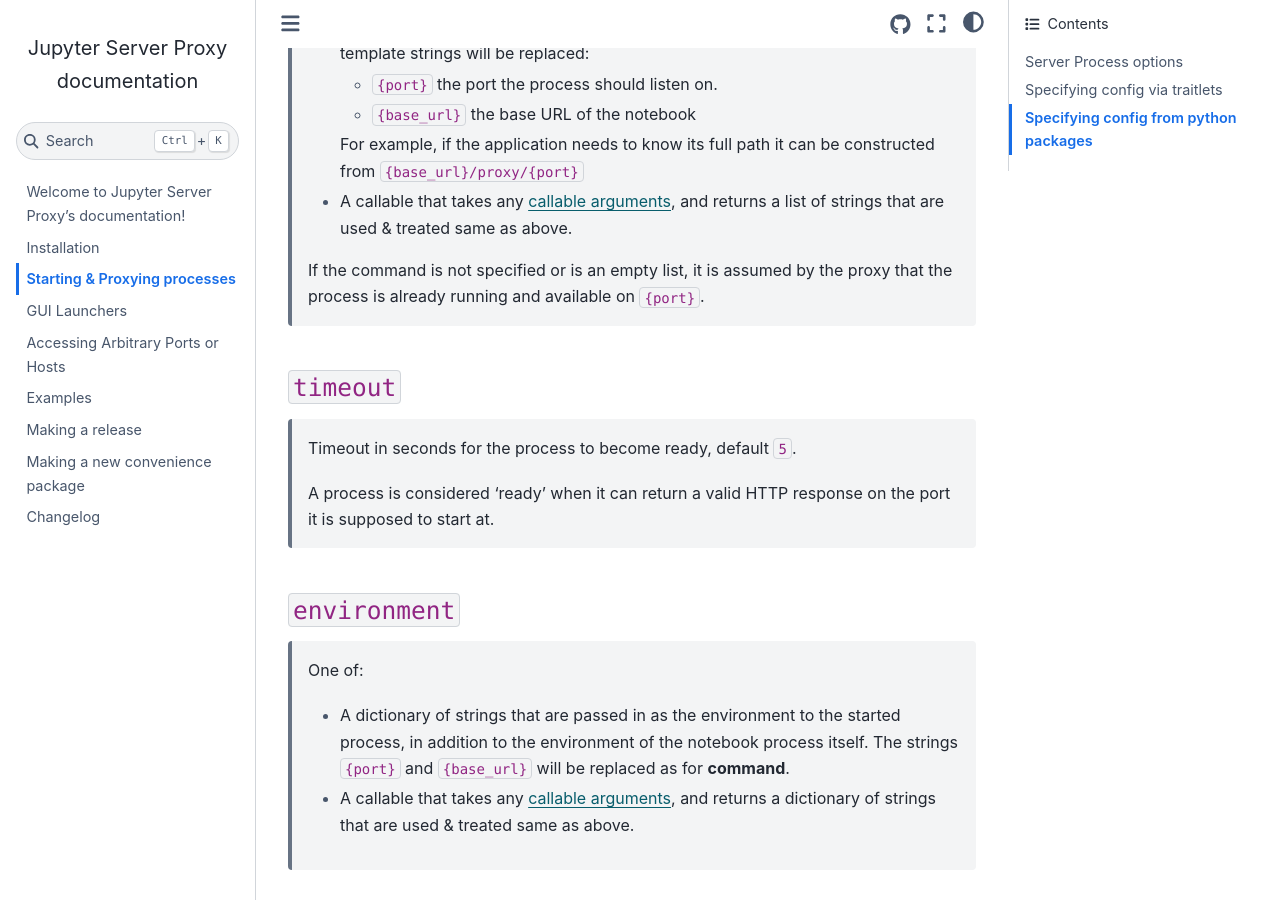
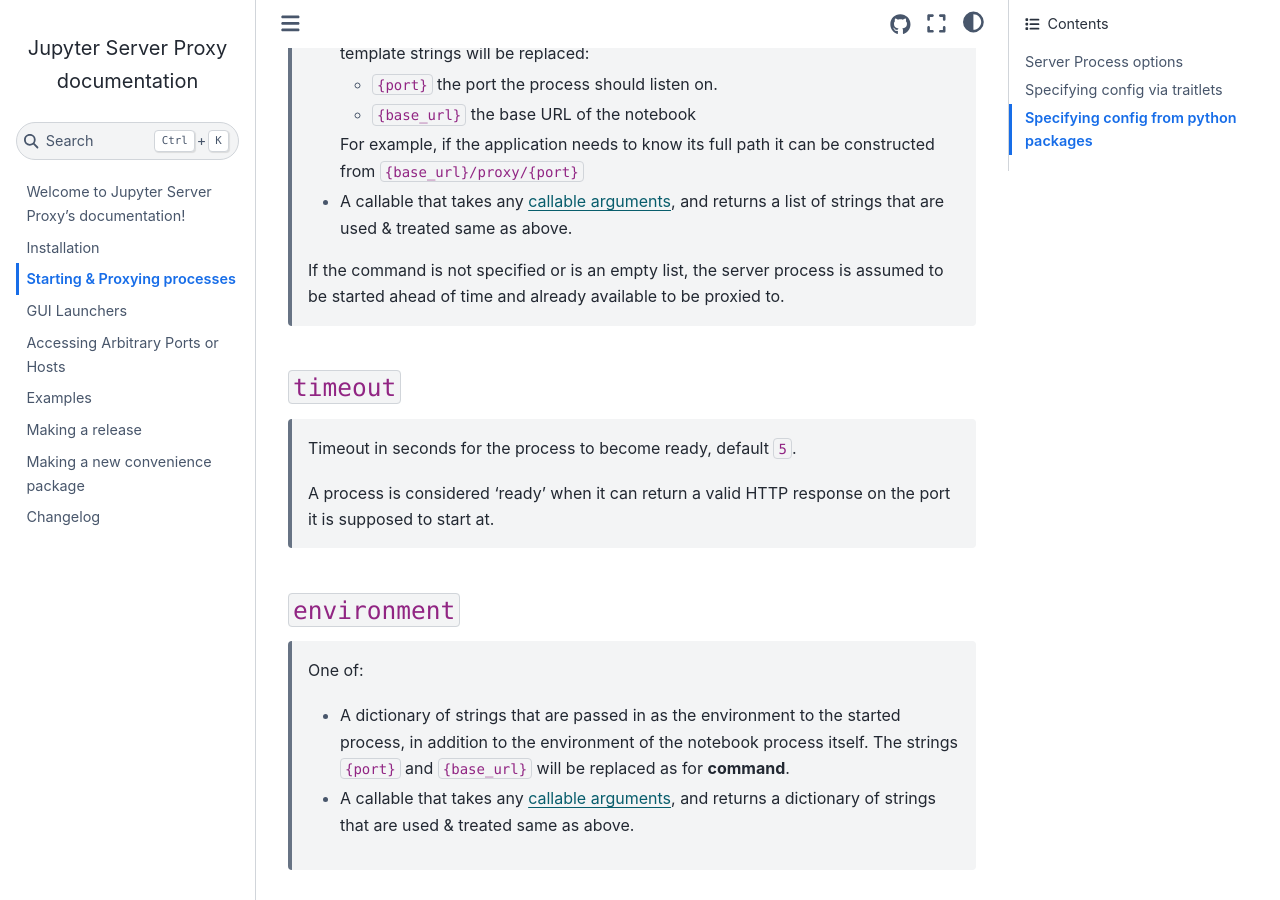
Before and after one commit to jupyterhub/jupyter-server-proxy, a Sphinx documentation site: the page built from docs/source/server-process.rst, in a window 1280 px wide and 900 px high, scrolled down 549 px. Built offline with Sphinx 7.4.7 and the Sphinx Book theme 1.1.4, drawn with Linux system fonts in a browser that asks for light colours.

Commit message:
Adjust docs about use of unset command option

```diff
--- a/docs/source/server-process.rst
+++ b/docs/source/server-process.rst
@@ -36,8 +36,8 @@
    * A callable that takes any :ref:`callable arguments <server-process/callable-arguments>`,
      and returns a list of strings that are used & treated same as above.
 
-   If the command is not specified or is an empty list, it is assumed by the
-   proxy that the process is already running and available on ``{port}``.
+   If the command is not specified or is an empty list, the server process is
+   assumed to be started ahead of time and already available to be proxied to.
 
 ``timeout``
 ^^^^^^^^^^^
```
Also changed, not shown: 1 other file.
